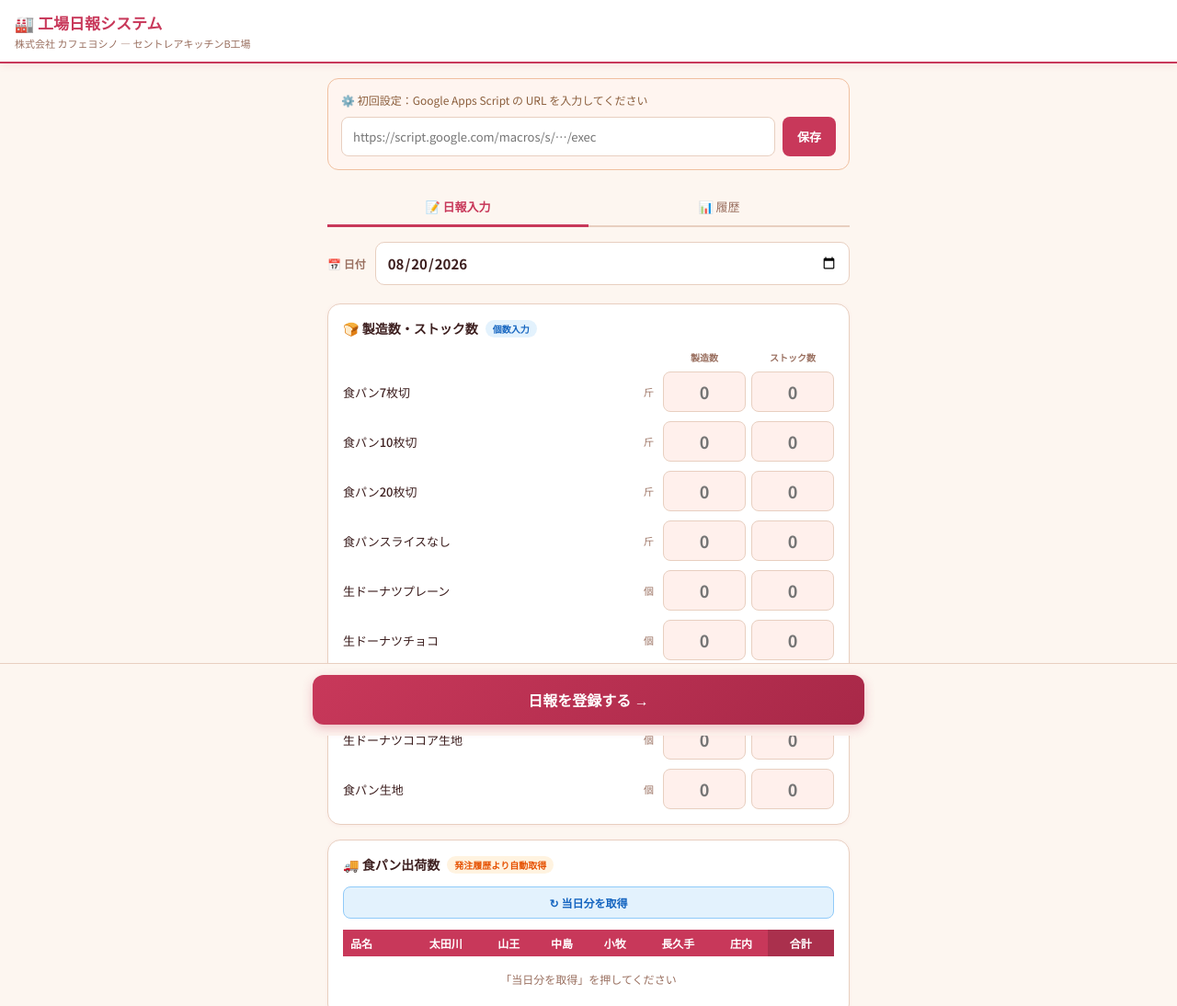
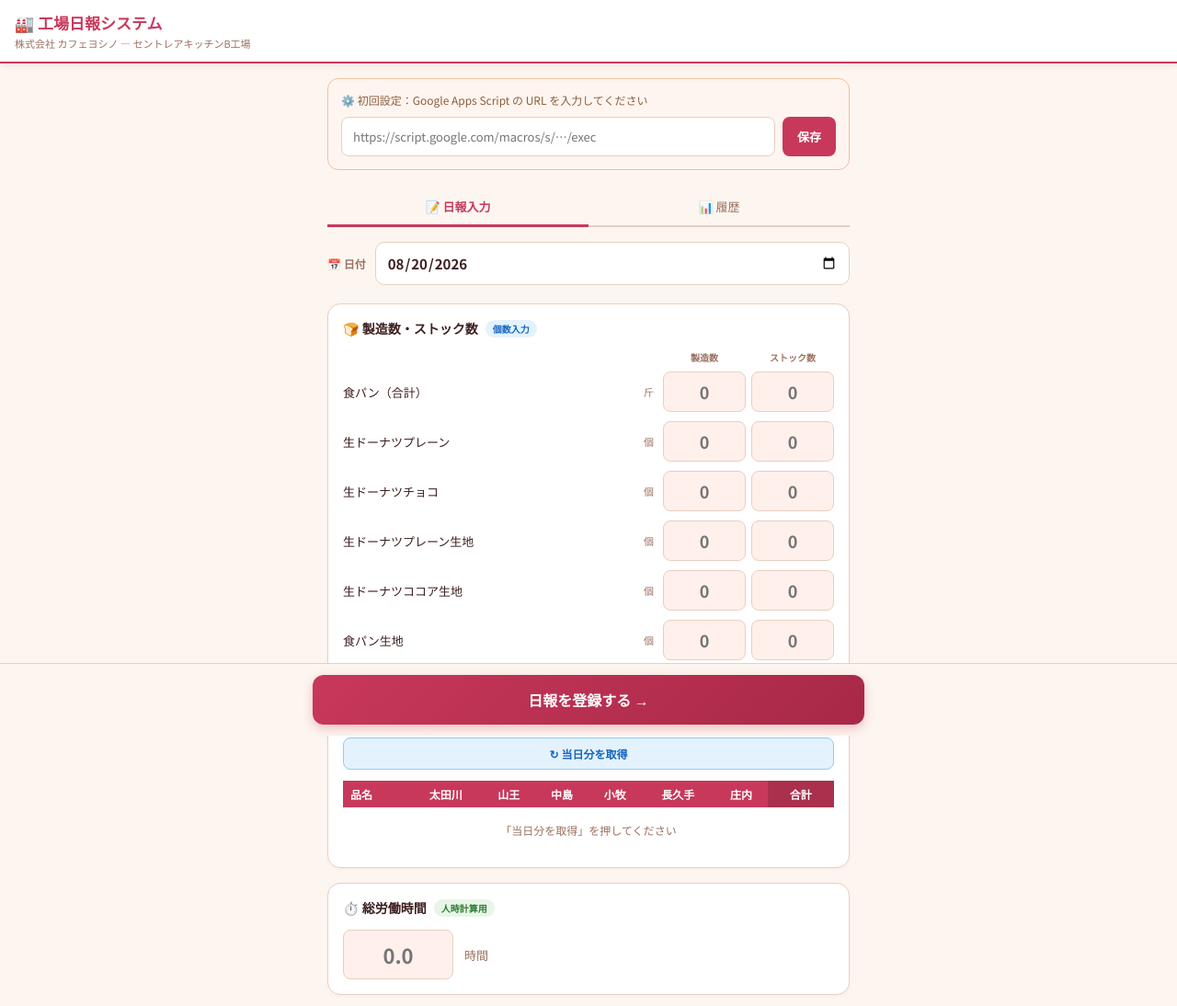
Before and after one commit to imanishiJJJ/koujou-kanri, a plain HTML site: page index.html in a window 1280 px wide. Shown: the top 1094 px of the page at 92% size. Drawn offline with Linux system fonts and the light colour scheme.

Commit message:
Update index.html

```diff
--- a/index.html
+++ b/index.html
@@ -232,10 +232,7 @@ body{font-family:'Noto Sans JP',sans-serif;background:var(--bg);color:var(--text
 <script>
 // ══ 商品マスタ（製造対象） ══
 const ITEMS = [
-  {id:1,  name:"食パン7枚切",           unit:"斤", cost:610},
-  {id:2,  name:"食パン10枚切",          unit:"斤", cost:610},
-  {id:3,  name:"食パン20枚切",          unit:"斤", cost:610},
-  {id:4,  name:"食パンスライスなし",     unit:"斤", cost:610},
+  {id:1,  name:"食パン（合計）",        unit:"斤", cost:610},
   {id:5,  name:"生ドーナツプレーン",     unit:"個", cost:105},
   {id:6,  name:"生ドーナツチョコ",      unit:"個", cost:145},
   {id:24, name:"生ドーナツプレーン生地", unit:"個", cost:53},
```
